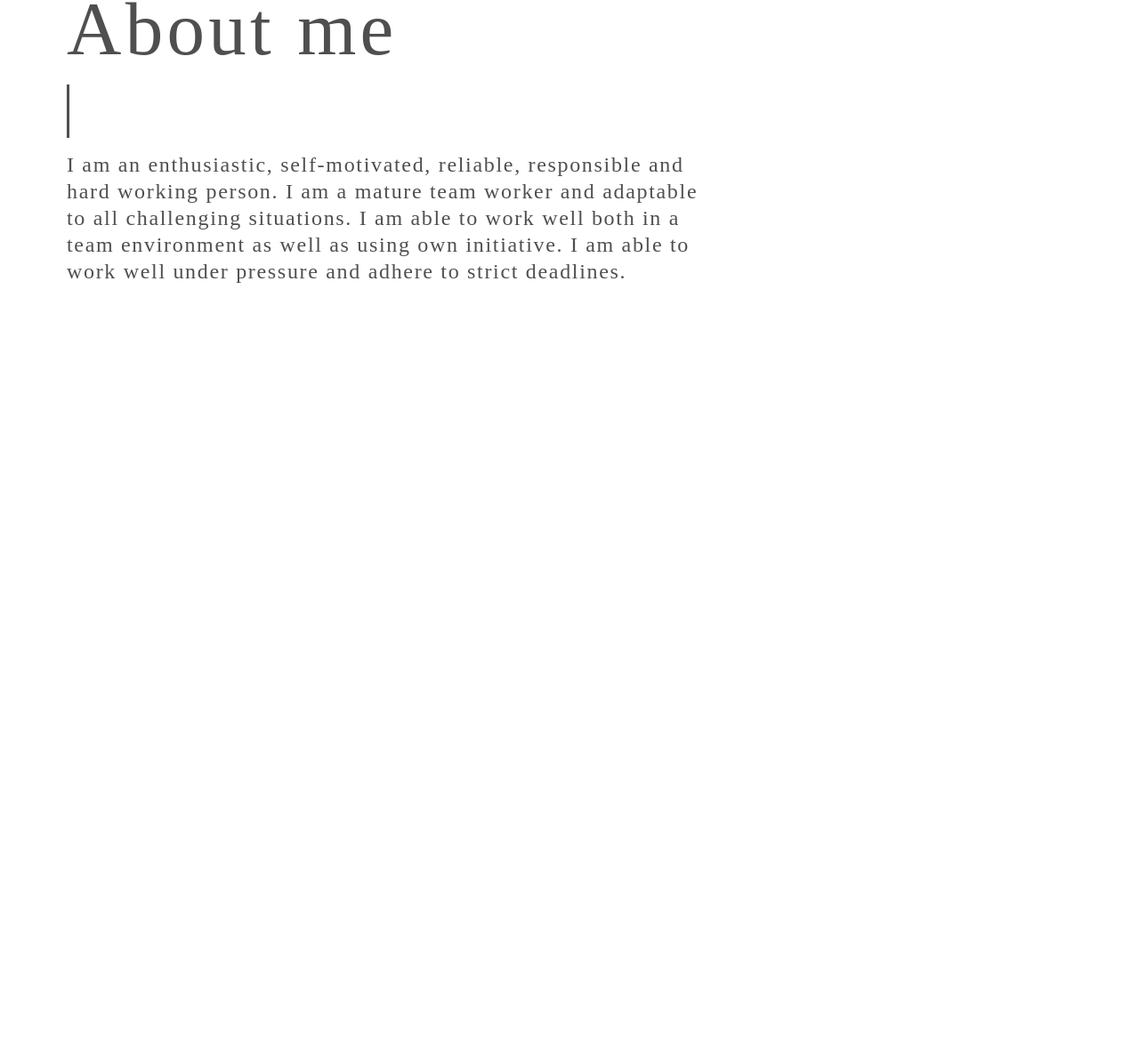
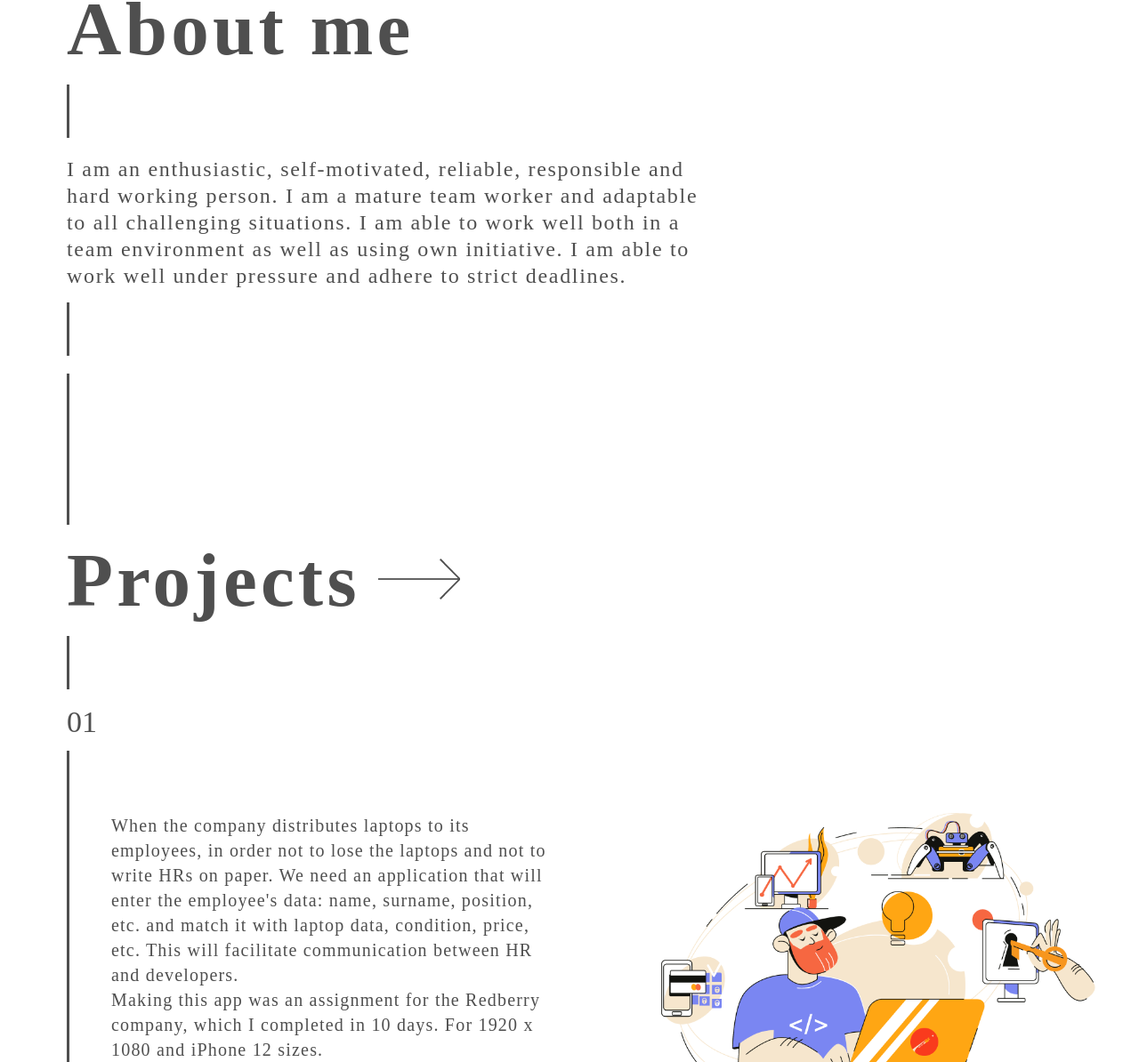
Before and after one commit to phhephhe/MyPortfolio, a plain HTML site: page index.html in a window 1280 px wide. Shown: the part 1073-2267 px from the top of the page at 89% size. Before the commit the page ends 1393 px from the top, so only its background shows below. Drawn offline with Linux system fonts and the light colour scheme.

Commit message:
added 2 projec with responsive

```diff
--- a/index.html
+++ b/index.html
@@ -37,7 +37,74 @@
                 team worker and adaptable to all challenging situations.
                 I am able to work well both in a team environment as well
                 as using own initiative. I am able to work well under pressure
-                and adhere to strict deadlines.</p>
+                and adhere to strict deadlines.
+            </p>
+        </div>
+        <div class="line03"></div>
+
+        <div class="line02"></div>
+        <div class="flex">
+            <span class="projects">Projects</span>
+             <a href=""><img src="images/Vector.png" alt="Vector" class="vector"></a>
+        </div>
+        <div class="line03"></div>
+<!-- projects -->
+        <div class="number">01</div>
+        <div class="project-container-main">
+            <div class="line05"></div>
+
+            <div class="project-container">
+                <div class="left-description">When the company distributes
+                    laptops to its employees, in order not to lose the laptops
+                     and not to write HRs on paper. We need an application that
+                     will enter the employee's data: name, surname, position, etc.
+                      and match it with laptop data, condition, price, etc. This will
+                      facilitate communication between HR and developers.
+                      <br>
+                    Making this app was an assignment for the Redberry company,
+                    which I completed in 10 days. For 1920 x 1080 and iPhone 12 sizes.
+                    <br>
+                    <a href="https://github.com/phhephhe/Redberry_Assignment" target="_blank">
+                        Click on repository link
+                    </a>
+                    or click the photo to see webpage...
+                     <a href="https://phhephhe.github.io/Redberry_Assignment/" target="_blank" class="github">
+                        <img src="images/github.png" alt="github">
+                    </a>
+                </div>
+                <div class="right-photo">
+                    <a href="https://phhephhe.github.io/Redberry_Assignment/" target="_blank">
+                        <img src="images/mainphoto copy.png" alt="webpage">
+                    </a>
+                </div>
+            </div>
+        </div>
+        <div class="line03"></div>
+        <!-- project02 -->
+        <div class="number">02</div>
+        <div class="project-container-main">
+            <div class="line05"></div>
+            <div class="project-container">
+                <a href="https://phhephhe.github.io/The-Queen-s-Gambit/" target="_blank" class="right-photo">
+                    <img src="images/chess.jpeg" alt="chess" class="chess-figure">
+                </a>
+                <div class="left-description">This is an imitation of a chess tournament registration
+                     platform where you choose your level and playing character.
+                      After successful registration, your next task is to sacrifice
+                      the queen to win the party.
+                    Also, this project is an assignment for the Redberry
+                    company, which I completed in 1 week.
+                    <br>
+                    <a href="https://github.com/phhephhe/The-Queen-s-Gambit" target="_blank">
+                        Click on repository link
+                    </a>
+                    or click the photo to see webpage...
+                     <a href="https://phhephhe.github.io/The-Queen-s-Gambit/" target="_blank" class="github">
+                        <img src="images/github.png" alt="github">
+                    </a>
+                </div>
+            </div>
+
         </div>
 
     </div>
--- a/styles/reset.css
+++ b/styles/reset.css
@@ -44,6 +44,6 @@ table {
 * {
     box-sizing: border-box;
 }
-a {
+/* a {
     text-decoration: none;
-}
+} */
--- a/styles/responsive.css
+++ b/styles/responsive.css
@@ -75,6 +75,16 @@
         font-size: 16px;
         text-align: right;
     }
+    /* first project */
+    .right-photo a img{
+        width: 500px;
+    }
+    .left-description {
+        width: 600px;
+        font-size: 20px;
+        line-height: 28px;
+        letter-spacing: 0.06em;
+    }
 }
 /* 1280 x 800 */
 @media only screen and (max-width: 1280px){
@@ -97,6 +107,19 @@
         letter-spacing: 0.13em;
         padding: 15px 0px;
     }
+    /* first project */
+    .left-description {
+       width:100%;
+    }
+
+    .project-container {
+        flex-direction: column;
+        gap: 10px;
+    }
+    .right-photo a img{
+        width: 400px;
+    }
+
 }
 /* 940 x 800 */
 @media only screen and (max-width: 940px){
@@ -108,10 +131,13 @@
         letter-spacing: 0.11em;
         padding: 12px 0px;
     }
-    /* aboutme  */
-    .aboutme{
+    /* aboutme, projects  */
+    .aboutme, .projects{
         font-size: 60px;
-
+    }
+    /* first project */
+    .right-photo a img{
+        display: none;
     }
 }
 /* 760 x 800 */
@@ -131,7 +157,6 @@
         font-size: 56px;
         letter-spacing: 0.05em;
         padding: 20px 0px;
-
     }
     .mainContainer{
         padding-left: 30px;
@@ -153,4 +178,16 @@
     .vector{
         width: 60px;
     }
+    /* first project */
+    .left-description {
+        font-size: 18px;
+        line-height: 24px;
+    }
+    .project-container{
+        padding-bottom: 0px;
+    }
+    /* second project */
+    .chess-figure {
+        width: 160px;
+    }
 }
--- a/styles/style01.css
+++ b/styles/style01.css
@@ -21,12 +21,25 @@
     width: 3px;
     height: 70px;
     background-color: #4F4F4F;
+    margin-bottom: 20px;
 }
 .line04 {
     width: 3px;
     height: 200px;
     background-color: #4F4F4F;
     margin: 70px 0px 40px;
+}
+.line05{
+    width: 3px;
+    height: 500px;
+    background-color: #4F4F4F;
+    font-size: 40px;
+    margin-bottom: 25px;
+}
+.number {
+    padding-bottom: 15px;
+    font-size: 34px;
+    color: #4F4F4F;
 }
 .year {
     padding-top: 38px;
@@ -71,6 +84,7 @@
     letter-spacing: 0.05em;
     padding-bottom: 20px;
     color: #4F4F4F;
+    font-weight: 700;
 }
 .self-description{
     max-width: 730px;
@@ -79,5 +93,48 @@
     letter-spacing: 0.07em;
     line-height: 30px;
     color: #4F4F4F;
-    padding: 15px 20px 0px 0px;
+    padding: 0px 20px 15px 0px;
 }
+/* projects */
+.github img{
+    width: 35px;
+}
+.projects {
+    color: #4F4F4F;
+    font-size: 85px;
+    font-weight: 700;
+    letter-spacing: 0.05em;
+    margin: 20px 0px;
+}
+.project-container-main{
+    /* display: flex; */
+    position: relative;
+}
+.project-container{
+    display: flex;
+    justify-content: space-between;
+    padding: 0px 50px 10px;
+    width: 100%;
+    gap: 100px;
+    position: absolute;
+    top: 50%;
+    left: 50%;
+    transform: translate(-50%, -50%);;
+}
+.left-description, .right-photo{
+    width: 50%;
+}
+.left-description {
+    width: 750px;
+    font-size: 24px;
+    line-height: 34px;
+    color: #4F4F4F;
+    letter-spacing: 0.1em;
+}
+.right-photo a img{
+    width: 600px;
+}
+/* project 2 */
+.chess-figure{
+    width: 250px;
+}
```
Also changed, not shown: images/chess.jpeg (added), images/github.png (added), images/mainphoto copy.png (added).
